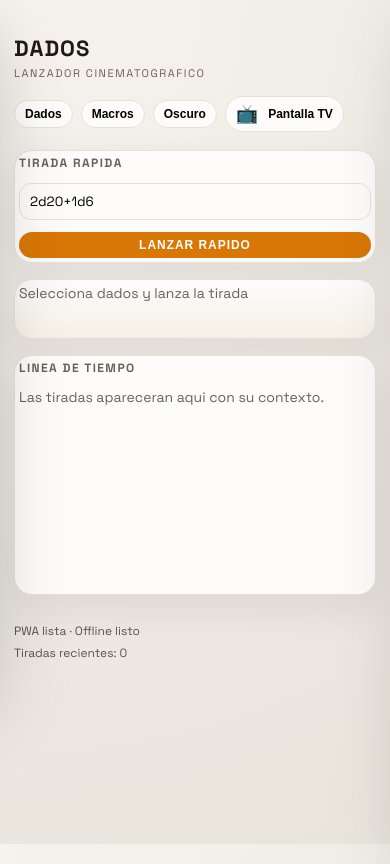
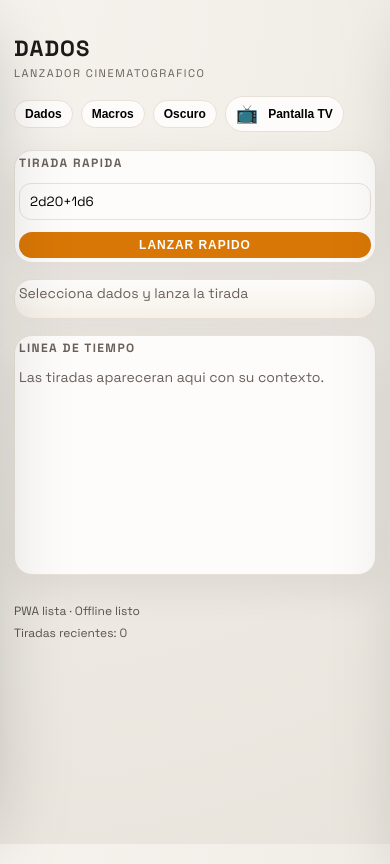
Before and after one commit to rturv/lanzador-dados, a React (Vite) app: page / in a window 390 px wide. Built offline with nearby package versions, Linux system fonts and the light colour scheme.

Commit message:
Arreglar botón invisible usando flexbox para garantizar que aparezca

```diff
--- a/src/styles.css
+++ b/src/styles.css
@@ -428,19 +428,20 @@ body{margin:0;background:radial-gradient(circle at top left,var(--bg),var(--bg-d
 @media (max-width:520px){
   .macro-grid{grid-template-columns:1fr}
   .icon-grid{grid-template-columns:repeat(auto-fit,minmax(44px,1fr))}
-  .dice-area{min-height:80px;gap:6px;padding:6px}
+  .dice-area{min-height:50px;gap:6px;padding:6px;flex:1}
   .panel{padding:6px}
-  .roll-actions{margin-top:6px;gap:6px}
+  .roll-actions{margin-top:6px;gap:6px;flex-shrink:0}
   .roll-btn{padding:8px 14px;font-size:13px}
-  .sidebar-left{max-height:85vh;overflow-y:auto}
+  .sidebar-left{max-height:90vh;overflow-y:auto;display:flex;flex-direction:column}
+  .sidebar-left > .panel:first-child{flex:1;min-height:0;display:flex;flex-direction:column}
 }
 
 @media (max-width:400px){
-  .dice-area{min-height:60px;gap:4px;padding:4px}
+  .dice-area{min-height:40px;gap:4px;padding:4px}
   .panel{padding:4px}
   .roll-actions{margin-top:4px;gap:4px}
   .roll-btn{padding:6px 12px;font-size:12px}
-  .sidebar-left{max-height:80vh}
+  .sidebar-left{max-height:95vh;overflow-y:auto}
 }
 
 /* animations */
```
